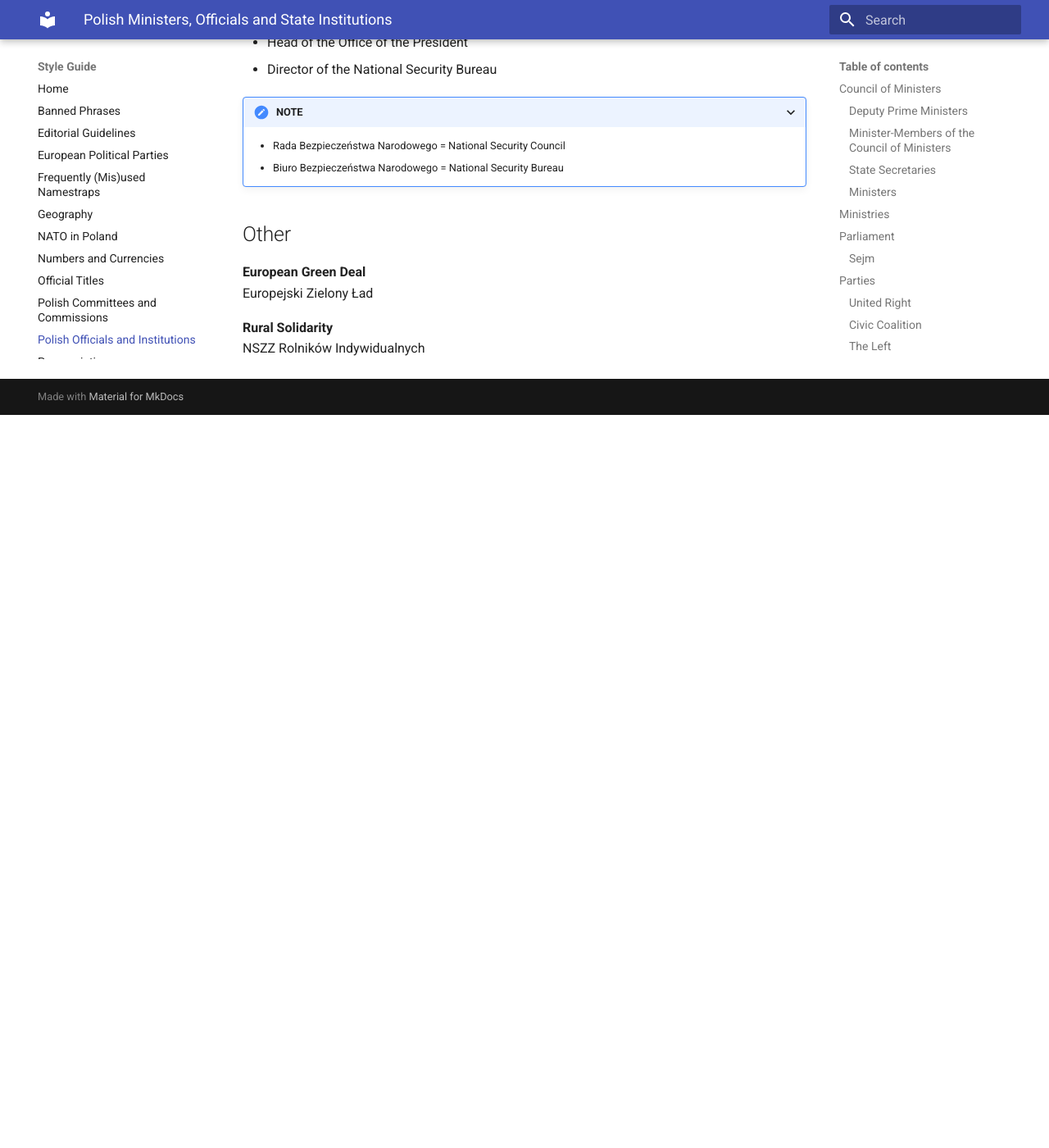
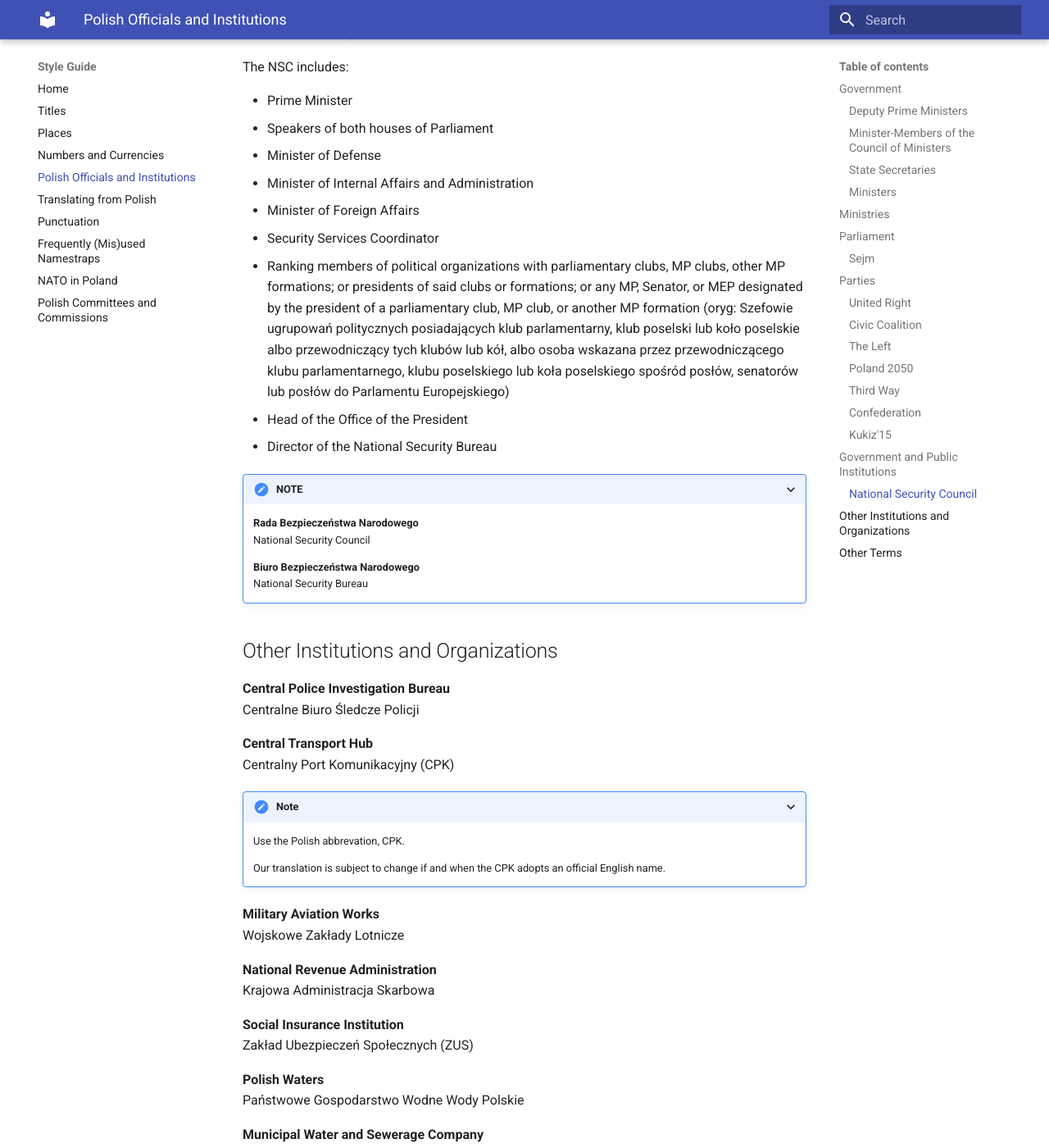
Before and after one commit to rthrbrs/styleguide, an MkDocs documentation site: the page built from docs/Poland.md, in a window 1280 px wide and 1400 px high, scrolled down 6145 px. Shown: the whole window at 82% size. Built offline with MkDocs 1.6.1 and Material for MkDocs 9.7.7, drawn with Linux system fonts in a browser that asks for light colours; before the commit the page ends 6651 px from its top, so only the background shows below that; some of the changed text lies outside the part shown.

Commit message:
Added several public institutions; rearranged menu

```diff
--- a/docs/Poland.md
+++ b/docs/Poland.md
@@ -1,10 +1,10 @@
 ---
-title: Polish Ministers, Officials and State Institutions
+title: Polish Officials and Institutions
 ---
 
-The following style guide lists and standardizes the English names of Polish government ministers, high-ranking official positions, and public institutions.
+The following style guide lists and standardizes the English names of Polish government ministers, high-ranking official positions, and state and public institutions.
 
-## Council of Ministers
+## Government
 
 **Donald Tusk**
 Prime Minister
@@ -205,6 +205,25 @@ Polska Wytwórnia Papierów Wartościowych
 
 **Polish National Electoral Commission**
 Państwowa Komisja Wyborcza
+
+**Polish Government Agency for Strategic Reserves**
+Rządowa Agencja Rezerw Strategicznych
+
+**Office of Competition and Consumer Protection**
+Urząd Ochrony Konkurencji i Konsumentów (UOKiK)
+
+**Monetary Policy Council**
+Rada Polityki Pieniężnej
+
+**Office of the Prime Minister**
+Kancelaria Premiera
+
+**Office of the President**
+Kancelaria Prezydenta
+
+???+ "note"
+    Refer to UOKiK by its Polish abbreviation. The office may be described as Poland's antitrust and consumer protection watchdog.
+
 
 ### National Security Council
 
@@ -226,14 +245,56 @@ The NSC includes:
 
 ???+ "NOTE"
 
-    * Rada Bezpieczeństwa Narodowego = National Security Council
-    * Biuro Bezpieczeństwa Narodowego = National Security Bureau
+    **Rada Bezpieczeństwa Narodowego**
+    National Security Council
 
+    **Biuro Bezpieczeństwa Narodowego**
+    National Security Bureau
 
-## Other
+## Other Institutions and Organizations
+
+**Central Police Investigation Bureau**
+Centralne Biuro Śledcze Policji
+
+**Central Transport Hub**
+Centralny Port Komunikacyjny (CPK)
+
+???+ "Note"
+    Use the Polish abbrevation, CPK.
+
+    Our translation is subject to change if and when the CPK adopts an official English name.
+
+**Military Aviation Works**
+Wojskowe Zakłady Lotnicze
+
+**National Revenue Administration**
+Krajowa Administracja Skarbowa
+
+**Social Insurance Institution**
+ Zakład Ubezpieczeń Społecznych (ZUS)
+
+**Polish Waters**
+Państwowe Gospodarstwo Wodne Wody Polskie
+
+**Municipal Water and Sewerage Company**
+Miejskie Przedsiębiorstwo Wodociągów i Kanalizacji (MPWiK)
+
+**Civil Registry Office**
+Urząd Stanu Cywilnego
+
+## Other Terms
+
+**Shield East**
+Tarcza Wschód
 
 **European Green Deal**
 Europejski Zielony Ład
 
 **Rural Solidarity**
 NSZZ Rolników Indywidualnych
+
+**National Recovery Plan**
+Krajowy Program Odbudowy (KPO)
+
+**Polish National Lottery**
+Totalizator Sportowy
--- a/mkdocs.yml
+++ b/mkdocs.yml
@@ -2,19 +2,20 @@ site_name: Style Guide
 site_url: https://rthrbrs.github.io/styleguide/
 nav:
   - Home: index.md
-  - Banned Phrases: BannedPhrases.md
-  - Editorial Guidelines: EditorialGuidelines.md
-  - European Political Parties: EuropeanPoliticalParties.md
+  - Titles: titles.md
+  - Places: ToponymsAndEthnonyms.md
+  - Numbers and Currencies: numbers.md
+  - Polish Officials and Institutions: Poland.md
+  - Translating from Polish: translating_from_Polish.md
+  - Punctuation: Punctuation.md
   - Frequently (Mis)used Namestraps: Namestraps.md
-  - Geography: ToponymsAndEthnonyms.md
   - NATO in Poland: NATO_PL.md
-  - Numbers and Currencies: numbers.md
-  - Official Titles: titles.md
   - Polish Committees and Commissions: Committees.md
-  - Polish Officials and Institutions: Poland.md
-  - Pronunciation: Pronunciation.md
-  - Punctuation: Punctuation.md
-  - Translating from Polish: translating_from_Polish.md
+ # - Pronunciation: Pronunciation.md
+ # - Banned Phrases: BannedPhrases.md
+ # - Editorial Guidelines: EditorialGuidelines.md
+ # - European Political Parties: EuropeanPoliticalParties.md
+
 theme: material
 markdown_extensions:
   - admonition
```
Also changed, not shown: other parts of docs/Poland.md (+2 -2 lines), docs/titles.md (+1 -1 lines).
